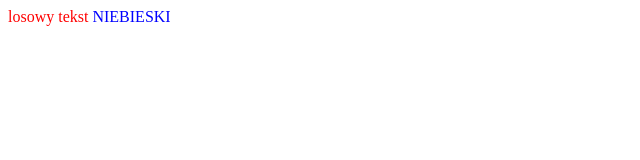
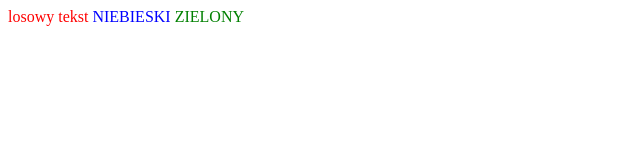
Before and after one commit to 4Z4ZEL/Cieszyn28, a plain HTML site: page index.html in a window 1280 px wide. Shown: the full height of the page, 0-640 px from the left. Drawn offline with Linux system fonts and the light colour scheme.

Commit message:
potwierdzenie zmiany

```diff
--- a/index.html
+++ b/index.html
@@ -9,5 +9,6 @@
 <body>
     <font color="red">losowy tekst</font>
     <font color="blue">NIEBIESKI</font>
+    <font color="green">ZIELONY</font>
 </body>
 </html>
```
